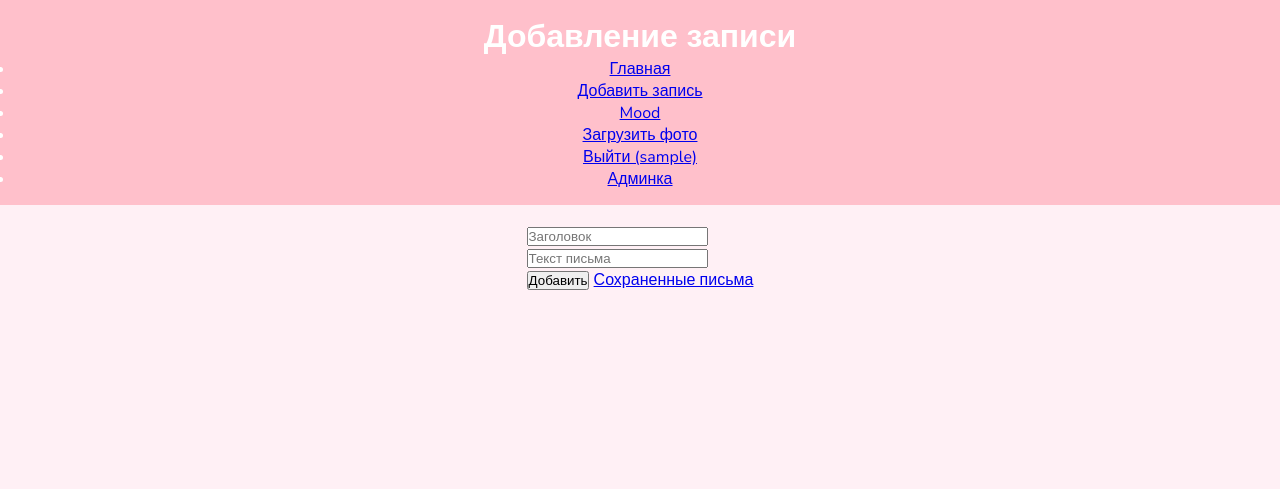
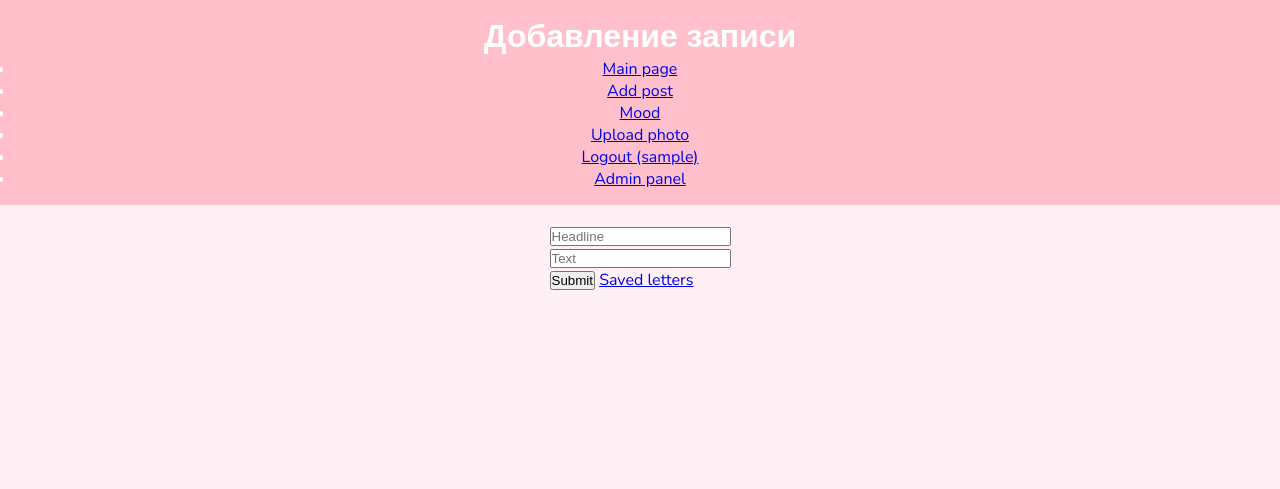
Before and after one commit to Hortenh1x/lyole_final, a Flask app: page /letters in a window 1280 px wide. Shown: the top 489 px of the page. Run offline with Flask 3, Linux system fonts and the light colour scheme; the visitor is signed in with stand-in values (Sample User, id 1); data comes from the database, SQL or seed files in the repository; parts of the project's set-up code (start-up, migrations or seed data) failed here and were passed over.

Commit message:
language changed from russian to english

```diff
--- a/app.py
+++ b/app.py
@@ -60,7 +60,7 @@ def login_required(view):
     @wraps(view)
     def wrapped_view(**kwargs):
         if g.user is None:
-            flash("надо залогиниться", "warning")
+            flash("Login required", "warning")
             return redirect(url_for("auth_login"))
         return view(**kwargs)
     return wrapped_view
@@ -69,7 +69,7 @@ def admin_required(view):
     @wraps(view)
     def wrapped_view(**kwargs):
         if not is_admin():
-            flash("Доступ запрещён", "danger")
+            flash("Acces denied", "danger")
             return redirect(url_for("index"))
         return view(**kwargs)
     return wrapped_view
@@ -146,7 +146,7 @@ init_db()
 with open("compliments.json", encoding="utf-8") as f:
     data = f.read().strip()
     if not data:
-        raise ValueError("Файл compliments.json пуст")
+        raise ValueError("File compliments.json is empty")
     compliments = json.loads(data)
 
 shown_compliments = set()
@@ -184,17 +184,17 @@ def letters():
                     (title, text, current_author_name())
                 )
                 db.commit()
-                flash('Успешно отправлено', 'succes')
+                flash('Uploaded succesfuly', 'succes')
 
             except Exception as e:
                 try:
                     db.rollback()
                 except Exception:
                     pass
-                flash('Ошибка при сохранении в базу данных', 'danger')
-                print(f"Ошибка базы данных: {e}")
+                flash('Error saving to database', 'danger')
+                print(f"Database error: {e}")
         else:
-            flash('Введи текст пж', "warning")
+            flash('Enter text', "warning")
 
         return redirect('/letters')
     else:
@@ -209,7 +209,7 @@ def photos():
         desc = request.form.get('desc')
 
         if not (file and file.filename):
-            flash('выбери файл', 'warning')
+            flash('Choose a file to upload', 'warning')
             return redirect('/photos')
 
 
@@ -217,8 +217,8 @@ def photos():
         try:
             Image.open(BytesIO(img_data)).verify()
         except Exception as img_err:
-            flash('это не картинка', 'warning')
-            print(f"Ошибка обработки изображения: {img_err}")
+            flash('The file is not an image', 'warning')
+            print(f"Image processing error: {img_err}")
             return redirect('/photos')
 
         name = file.filename
@@ -229,14 +229,14 @@ def photos():
                 (name, sqlite3.Binary(img_data), current_author_name(), desc)
             )
             db.commit()
-            flash('Успешно отправлено', 'succes')
+            flash('Uploaded succesfuly', 'succes')
         except Exception as e:
             try:
                 db.rollback()
             except Exception:
                 pass
-            flash('Ошибка при сохранении в базу данных', 'danger')
-            print(f"Ошибка базы данных: {e}")
+            flash('Error saving to database', 'danger')
+            print(f"Database error: {e}")
 
         return redirect('/photos')
 
@@ -307,26 +307,26 @@ def auth_register():
         password2 = request.form.get("password2") or ""
 
         if not username or not email or not password:
-            flash("надо все заполнить", "warning")
+            flash("All fields need to be filled", "warning")
             return redirect(url_for("auth_register"))
 
         if password != password2:
-            flash("пароли не совпадают", 'warning')
+            flash("Passwords do not match", 'warning')
 
         try:
             create_user(username, email, password)
-            flash("зарегал, можешь входить", "sucess")
+            flash("Account registred succesfuly", "sucess")
             return redirect(url_for("auth_login"))
         except sqlite3.IntegrityError:
-            flash("такой email уже зареган", "danger")
+            flash("This email already exists", "danger")
             return redirect(url_for("auth_register"))
         except Exception as e:
             try:
                 get_db().rollback()
             except Exception:
                 pass
-            flash("ошибка регистрации", "danger")
-            print(f"Регистрация: {e}")
+            flash("Registration error", "danger")
+            print(f"Registration: {e}")
             return redirect(url_for("auth_register"))
 
     return render_template('auth_register.html')
@@ -344,17 +344,17 @@ def auth_login():
         ).fetchone()
 
         if user is None:
-            flash("Пользователь не найден", "danger")
+            flash("User not found", "danger")
             return redirect(url_for("auth_login"))
 
         if not check_password_hash(user["password_hash"], password):
-            flash("Неверный пароль", "danger")
+            flash("Wrong password", "danger")
             return redirect(url_for("auth_login"))
 
         #если вошел
         session.clear()
         session["user_id"] = user['id']
-        flash("Вход в аккаунт " + user["username"] + " выполнен", "succes")
+        flash("Login into account " + user["username"] + " completed", "succes")
         return redirect(url_for("index"))
 
     return render_template("auth_login.html")
@@ -362,7 +362,7 @@ def auth_login():
 @app.route("/auth/logout")
 def auth_logout():
     session.clear()
-    flash("Вы вышли из аккаунта", "info")
+    flash("You logged out", "info")
     return redirect(url_for("index"))
 
 @app.route('/db_permission_check')
--- a/static/css/base.css
+++ b/static/css/base.css
@@ -81,8 +81,8 @@ html, body {
 	-webkit-user-select: none;
 	-moz-user-select: none;
 	-ms-user-select: none;
-    -webkit-box-shadow: 0 5px 25px rgba(0, 0, 0, 0.15);
-    box-shadow: 0 5px 25px rgba(0, 0, 0, 0.15);
+  -webkit-box-shadow: 0 5px 25px rgba(0, 0, 0, 0.15);
+  box-shadow: 0 5px 25px rgba(0, 0, 0, 0.15);
 	user-select: none;
 }
  .item .item-in {
--- a/templates/auth_register.html
+++ b/templates/auth_register.html
@@ -8,10 +8,10 @@
 
 {% block content %}
     <form method="post" action="{{ url_for('auth_register') }}" class="form-block" style="max-width: 420px; width: 100%;">
-        <input id="username" name="username" type="text" placeholder="Логин" required class="form-control" autocomplete="username"><br>
+        <input id="username" name="username" type="text" placeholder="Username" required class="form-control" autocomplete="username"><br>
         <input id="email" name="email" type="email" placeholder="Email" required class="form-control" autocomplete="email"><br>
-        <input id="password" name="password" type="password" placeholder="Пароль" required class="form-control" autocomplete="new-password"><br>
-        <input id="password2" name="password2" type="password" placeholder="Повтори пароль" required class="form-control" autocomplete="new-password"><br>
+        <input id="password" name="password" type="password" placeholder="Password" required class="form-control" autocomplete="new-password"><br>
+        <input id="password2" name="password2" type="password" placeholder="Repeat password" required class="form-control" autocomplete="new-password"><br>
         <button class="btn btn-success" type="submit">Зарегистрироваться</button>
     </from>
 {% endblock %}
--- a/templates/base.html
+++ b/templates/base.html
@@ -37,7 +37,7 @@
                     <div class="toast show bg-{{ category }}" role="alert" aria-live="assertive" aria-atomic="true">
                         <div class="toast-header">
                             <strong class="me-auto">{{ category|default('info')|capitalize }}</strong>
-                            <button type="button" class="btn-close" data-bs-dismiss="toast" aria-label="Закрыть"></button>
+                            <button type="button" class="btn-close" data-bs-dismiss="toast" aria-label="Close"></button>
                         </div>
                         <div class="toast-body">{{ message }}</div>
                     </div>
@@ -51,19 +51,19 @@
         <header class="app-header hidden d-flex flex-wrap align-items-center justify-content-md-between">
             {% block header %}{% endblock %}
             <ul class="nav col-12 col-md-auto mb-2 justify-content-center mb-md-0">
-                <li><a href="{{ url_for('index') }}" class="nav-link px-2 link-dark">Главная</a></li>
-                <li><a href="{{ url_for('letters') }}" class="nav-link px-2 link-dark">Добавить запись</a></li>
+                <li><a href="{{ url_for('index') }}" class="nav-link px-2 link-dark">Main page</a></li>
+                <li><a href="{{ url_for('letters') }}" class="nav-link px-2 link-dark">Add post</a></li>
                 <li><a href="{{ url_for('mood') }}" class="nav-link px-2 link-dark">Mood</a></li>
-                <li><a href="{{ url_for('photos') }}" class="nav-link px-2 link-dark">Загрузить фото</a></li>
+                <li><a href="{{ url_for('photos') }}" class="nav-link px-2 link-dark">Upload photo</a></li>
 
                 {% if g.user %}
-                    <li><a href="{{ url_for('auth_logout') }}" class="nav-link px-2 link-dark">Выйти ({{ g.user['username'] }})</a></li>
+                    <li><a href="{{ url_for('auth_logout') }}" class="nav-link px-2 link-dark">Logout ({{ g.user['username'] }})</a></li>
                     {% if g.user['role'] == 'admin' %}
-                        <li><a href="{{ url_for('admin_panel') }}" class="nav-link">Админка</a></li>
+                        <li><a href="{{ url_for('admin_panel') }}" class="nav-link">Admin panel</a></li>
                     {% endif %}
                 {% else %}
-                    <li><a href="{{ url_for('auth_login') }}" class="nav-link px-2 link-dark">Вход</a></li>
-                    <li><a href="{{ url_for('auth_register') }}" class="nav-link px-2 link-dark">Регистрация</a></li>
+                    <li><a href="{{ url_for('auth_login') }}" class="nav-link px-2 link-dark">Login</a></li>
+                    <li><a href="{{ url_for('auth_register') }}" class="nav-link px-2 link-dark">Register</a></li>
                 {% endif %}
             </ul>
         </header>
--- a/templates/index.html
+++ b/templates/index.html
@@ -1,9 +1,9 @@
 {% extends 'base.html' %}
 
 {% block title %}
-Главная страница
+Main page
 {% endblock %}
 
 {% block header %}
-<h1>Главная страница</h1>
+<h1>Main page</h1>
 {% endblock %}
--- a/templates/letters.html
+++ b/templates/letters.html
@@ -10,9 +10,9 @@
 
 {% block content %}
 <form method="post" class="form-control">
-    <input type="text" name="title" placeholder="Заголовок" class="form-control"><br>
-    <input type="text" name="text" placeholder="Текст письма" class="form-control"><br>
-    <button class ="btn btn-success" type="submit">Добавить</button>
-    <a href="{{ url_for('stored_letters') }}" class="nav-link px-2 link-dark">Сохраненные письма</a>
+    <input type="text" name="title" placeholder="Headline" class="form-control"><br>
+    <input type="text" name="text" placeholder="Text" class="form-control"><br>
+    <button class ="btn btn-success" type="submit">Submit</button>
+    <a href="{{ url_for('stored_letters') }}" class="nav-link px-2 link-dark">Saved letters</a>
 </form>
 {% endblock %}
--- a/templates/photo_view.html
+++ b/templates/photo_view.html
@@ -16,10 +16,10 @@
     {% if photo.desc %}
         <p style="font-size: 1.2em;">{{ photo.desc }}</p>
     {% else %}
-        <p><em>Без описания</em></p>
+        <p><em>No description</em></p>
     {% endif %}
 
-    <p><em>Автор: {{ photo.author }}</em></p>
-    <a href="{{ url_for('stored_photos') }}">← Назад к архиву</a>
+    <p><em>Author: {{ photo.author }}</em></p>
+    <a href="{{ url_for('stored_photos') }}">← Back to archive</a>
 </div>
 {% endblock %}
--- a/templates/stored_letters.html
+++ b/templates/stored_letters.html
@@ -1,11 +1,11 @@
 {% extends 'base.html' %}
 
 {% block title %}
-Сохраненные письма
+Saved posts
 {% endblock %}
 
 {% block header %}
-<h1>Сохраненные письма</h1>
+<h1>Saved posts</h1>
 {% endblock %}
 
 {% block content %}
@@ -17,7 +17,7 @@
         <h4>{{ new_letter.title }}</h4>
         <div class="seperator"></div>
         <p>{{ new_letter.text }}</p>
-        <a href="#">Читать далее
+        <a href="#">More
           <i class="fa fa-long-arrow-right"></i>
         </a>
       </div>
--- a/templates/stored_photos.html
+++ b/templates/stored_photos.html
@@ -17,7 +17,7 @@
             <a href="{{ url_for('photo_view', photo_id=photo.id) }}">
                 <img src="{{ url_for('photo_data', photo_id=photo.id) }}" alt="{{ photo.name }}" width="300">
             </a>
-            <p><em>Автор: {{ photo.author }}</em></p>
+            <p><em>Author: {{ photo.author }}</em></p>
         </div>
     {% endfor %}
 </div>
```
Also changed, not shown: templates/auth_login.html (+4 -4 lines), templates/photos.html (+4 -4 lines).
